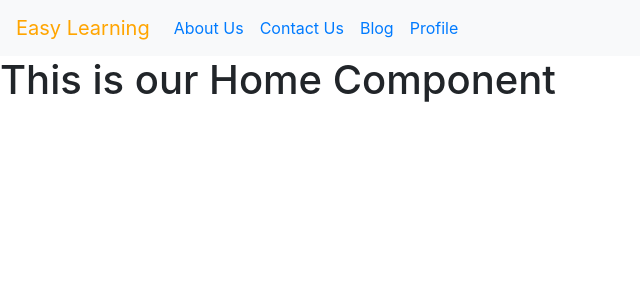
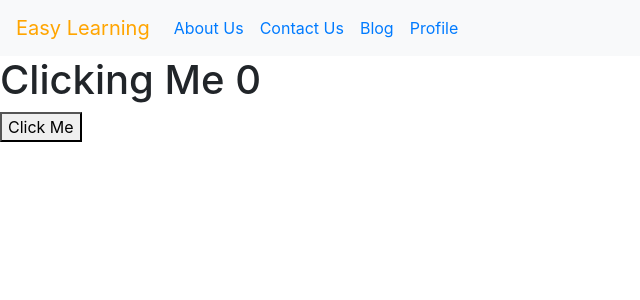
Before and after one commit to tackernao0522/kazi-react-smile, a React (Create React App) app: page / in a window 1280 px wide. Shown: the top 300 px of the page, without its empty margins (0-640 px from the left). Built offline with nearby package versions, Linux system fonts and the light colour scheme.

Commit message:
useState, Class Component to Functional Component

```diff
--- a/src/App.js
+++ b/src/App.js
@@ -1,15 +1,17 @@
-import React from "react";
+import React, { useState } from "react";
 import 'bootstrap/dist/css/bootstrap.min.css';
 
-class App extends React.Component {
+export const App = () => {
+  const [count, incCount] = useState(0);
 
-  render() {
-    return (
-      <div className="App">
-        <h1>This is our Home Component</h1>
-      </div>
-    )
-  }
+  const onClickCountUp = () => incCount(count + 1)
+
+  return (
+    <div>
+      <h1>Clicking Me {count}</h1>
+      <button onClick={onClickCountUp}>Click Me</button>
+    </div>
+  )
 }
 
 export default App;
```
Also changed, not shown: 1 other file (tests, documents, lock files or other folders).
